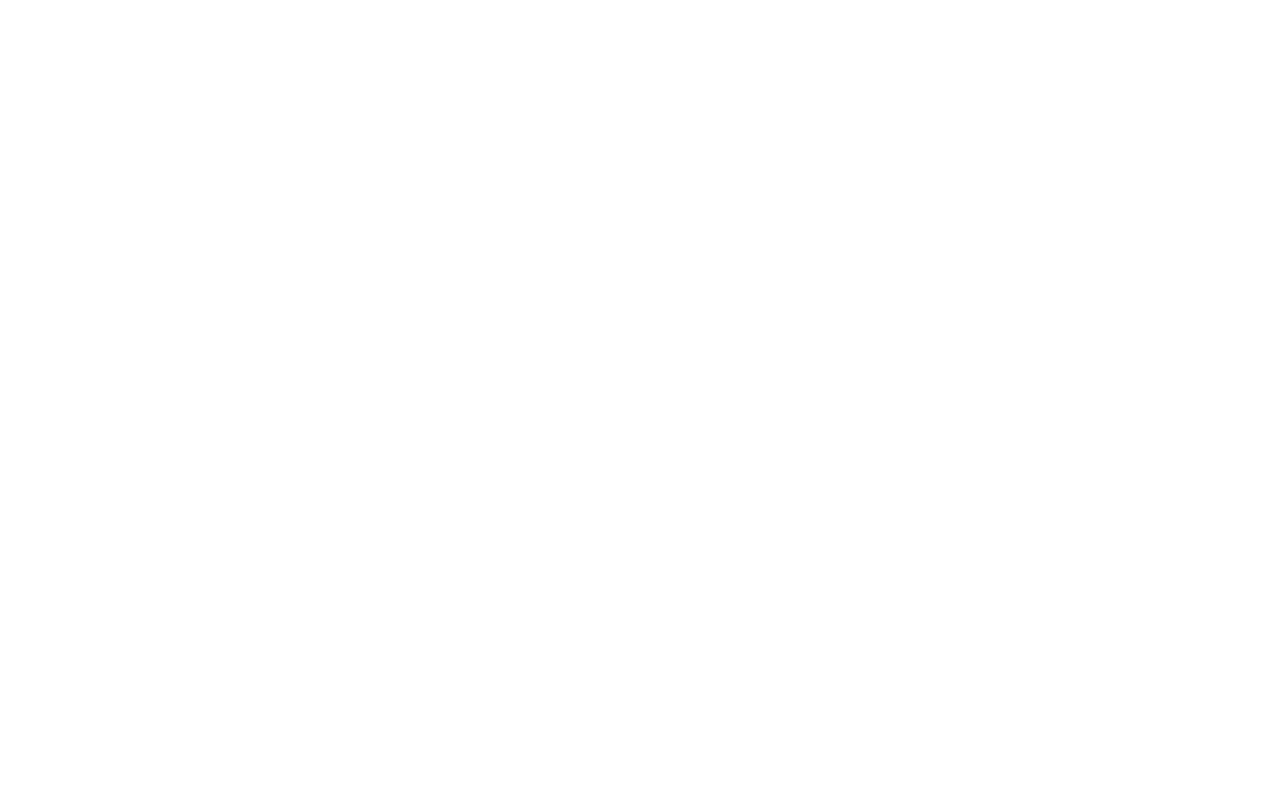
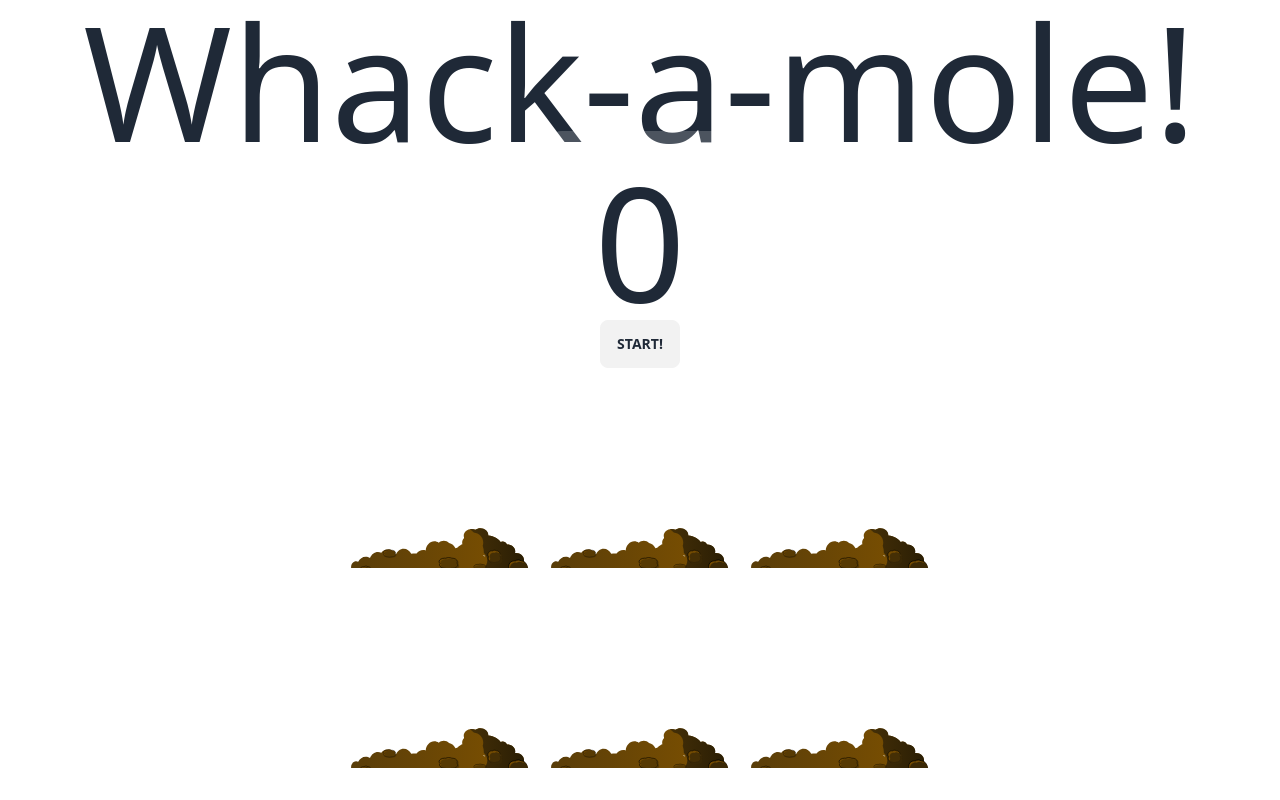
Before and after one commit to Artemiy111/challenges, a Vue app: page /day30 in a window 1280 px wide. Before the commit this address had no page. Built offline with nearby package versions, Linux system fonts and the light colour scheme.

Commit message:
feat: day30 done

```diff
--- /dev/null
+++ b/src/modules/day30/Day30.vue
@@ -0,0 +1,129 @@
+<template>
+  <div class="flex justify-center items-center flex-col gap5">
+    <h1>
+      Whack-a-mole! <span class="score">{{ score }}</span>
+    </h1>
+    <button class="btn btm-primary w-max" @click="startGame()">Start!</button>
+
+    <div class="game">
+      <div
+        v-for="(mole, index) in moles"
+        :key="index"
+        class="hole hole1"
+        :class="[mole.isShowing ? 'up' : '']"
+      >
+        <div class="mole" @mouseenter="beatMole(index)"></div>
+      </div>
+    </div>
+  </div>
+</template>
+
+<script setup lang="ts">
+import { ref } from 'vue'
+
+const isGameActive = ref(false)
+const score = ref(0)
+type Mole = {
+  isShowing: boolean
+}
+const moles = ref<Mole[]>([
+  { isShowing: false },
+  { isShowing: false },
+  { isShowing: false },
+  { isShowing: false },
+  { isShowing: false },
+  { isShowing: false },
+])
+
+const getRandomTimeInMs = () => 150 + Math.trunc(Math.random() * 500)
+
+const startGame = () => {
+  isGameActive.value = true
+  const getRandomMoleIndex = () => Math.trunc(Math.random() * 10) % 6
+  const showRandomMole = () => {
+    showMole(getRandomMoleIndex())
+  }
+  const interval = setInterval(showRandomMole, 100)
+  setTimeout(() => {
+    clearInterval(interval)
+    isGameActive.value = false
+  }, 10 * 1000)
+}
+
+const showMole = (index: number) => {
+  console.log(index)
+  const mole = moles.value[index]
+  if (mole.isShowing) return
+  mole.isShowing = true
+  setTimeout(() => {
+    mole.isShowing = true
+
+    setTimeout(() => unshowMole(index), getRandomTimeInMs())
+  }, getRandomTimeInMs())
+}
+
+const unshowMole = (index: number) => {
+  moles.value[index].isShowing = false
+}
+
+const beatMole = (index: number) => {
+  unshowMole(index)
+  score.value++
+}
+</script>
+
+<style scoped>
+h1 {
+  text-align: center;
+  font-size: 10rem;
+  line-height: 1;
+  margin-bottom: 0;
+}
+
+.score {
+  background: rgba(255, 255, 255, 0.2);
+  padding: 0 3rem;
+  line-height: 1;
+  border-radius: 1rem;
+}
+
+.game {
+  width: 600px;
+  height: 400px;
+  display: flex;
+  flex-wrap: wrap;
+  margin: 0 auto;
+}
+
+.hole {
+  flex: 1 0 33.33%;
+  overflow: hidden;
+  position: relative;
+}
+
+.hole:after {
+  display: block;
+  background: url('./assets/dirt.svg') bottom center no-repeat;
+  background-size: contain;
+  content: '';
+  width: 100%;
+  height: 70px;
+  position: absolute;
+  z-index: 2;
+  bottom: -30px;
+}
+
+.mole {
+  background: url('./assets/mole.svg') bottom center no-repeat;
+  background-size: 60%;
+  position: absolute;
+  top: 100%;
+  width: 100%;
+  height: 100%;
+  transition: all 0.4s;
+}
+
+.hole.up .mole {
+  top: 0;
+}
+</style>
--- /dev/null
+++ b/src/modules/day30/index.ts
@@ -0,0 +1,8 @@
+import Day30 from './Day30.vue'
+export { Day30 }
+
+export const route = {
+  path: '/day30',
+  name: 'Day30',
+  component: Day30,
+}
--- a/src/router/index.ts
+++ b/src/router/index.ts
@@ -25,6 +25,7 @@
 import { route as routeDay24 } from '@/modules/day24'
 import { route as routeDay25 } from '@/modules/day25'
 import { route as routeDay26 } from '@/modules/day26'
+import { route as routeDay30 } from '@/modules/day30'
 const router = createRouter({
   history: createWebHistory(import.meta.env.BASE_URL),
   routes: [
@@ -52,6 +53,7 @@
     routeDay24,
     routeDay25,
     routeDay26,
+    routeDay30,
   ],
 })
 
```
Also changed, not shown: src/modules/day30/assets/dirt.svg (added), src/modules/day30/assets/mole.svg (added).
